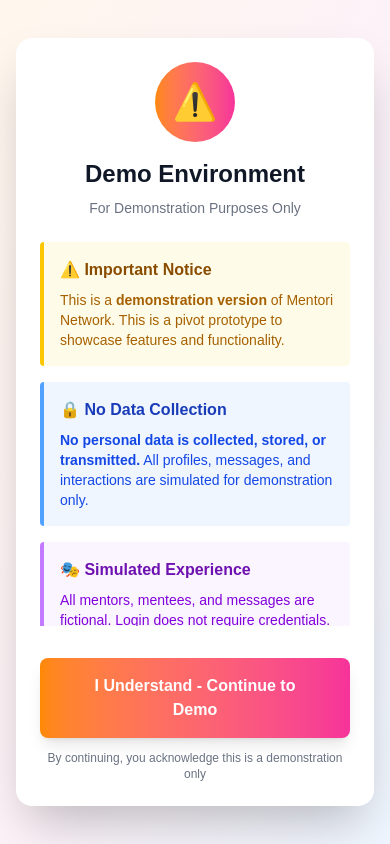
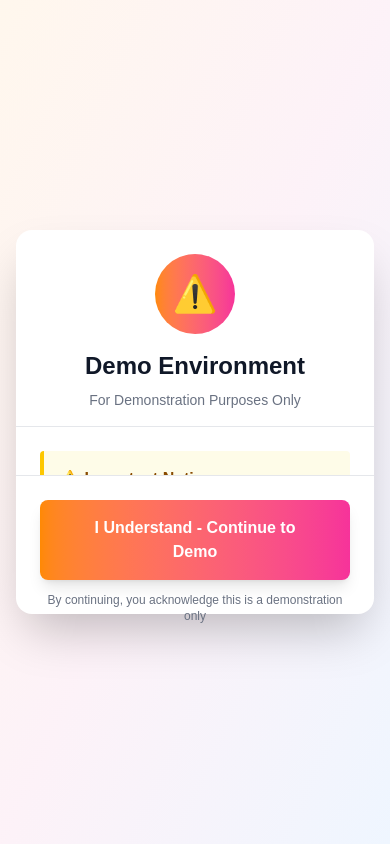
Before and after one commit to PeiChunyan/mentori, a Next.js app in the folder frontend/: page /auth in a window 390 px wide. Built offline with nearby package versions, Linux system fonts and the light colour scheme.

Commit message:
Fix disclaimer modal scrolling on mobile

```diff
--- a/frontend/src/components/DemoLogin.tsx
+++ b/frontend/src/components/DemoLogin.tsx
@@ -43,9 +43,10 @@
 
   if (showDisclaimer) {
     return (
-      <div className="fixed inset-0 z-50 flex items-center justify-center bg-gradient-to-br from-orange-50 via-pink-50 to-blue-50 p-4 overflow-y-auto">
-        <div className="bg-white rounded-2xl shadow-2xl p-6 sm:p-8 max-w-2xl w-full my-4">
-          <div className="text-center mb-6">
+      <div className="fixed inset-0 z-50 flex items-center justify-center bg-gradient-to-br from-orange-50 via-pink-50 to-blue-50 p-4">
+        <div className="bg-white rounded-2xl shadow-2xl flex flex-col max-h-96 sm:max-h-[90vh] w-full max-w-2xl">
+          {/* Header - Fixed */}
+          <div className="flex-shrink-0 text-center px-6 pt-6 pb-4 border-b border-gray-200">
             <div className="w-20 h-20 bg-gradient-to-r from-orange-400 to-pink-500 rounded-full mx-auto mb-4 flex items-center justify-center">
               <span className="text-4xl">⚠️</span>
             </div>
@@ -53,7 +54,9 @@
             <p className="text-sm text-gray-500">For Demonstration Purposes Only</p>
           </div>
 
-          <div className="space-y-4 mb-8 text-left max-h-96 overflow-y-auto">
+          {/* Scrollable Content */}
+          <div className="flex-1 overflow-y-auto px-6 py-6">
+            <div className="space-y-4">
               <div className="bg-yellow-50 border-l-4 border-yellow-400 p-4 rounded">
                 <h3 className="font-bold text-yellow-800 mb-2">⚠️ Important Notice</h3>
                 <p className="text-yellow-700 text-sm">
@@ -85,15 +88,17 @@
                 </ul>
               </div>
             </div>
+          </div>
 
-          <div className="text-center space-y-3">
+          {/* Footer - Fixed */}
+          <div className="flex-shrink-0 border-t border-gray-200 px-6 py-6 space-y-3">
             <button
               onClick={handleAcknowledgeDisclaimer}
-              className="w-full px-8 py-4 bg-gradient-to-r from-orange-400 to-pink-500 text-white rounded-lg font-semibold hover:from-orange-500 hover:to-pink-600 transition shadow-lg hover:shadow-xl active:scale-95 text-base sm:text-lg touch-target"
+              className="w-full px-8 py-4 bg-gradient-to-r from-orange-400 to-pink-500 text-white rounded-lg font-semibold hover:from-orange-500 hover:to-pink-600 transition shadow-lg hover:shadow-xl active:scale-95 text-base sm:text-lg"
             >
               I Understand - Continue to Demo
             </button>
-            <p className="text-xs text-gray-500">
+            <p className="text-xs text-gray-500 text-center">
               By continuing, you acknowledge this is a demonstration only
             </p>
           </div>
```
Lines whose indentation alone changed are shown as unchanged.
